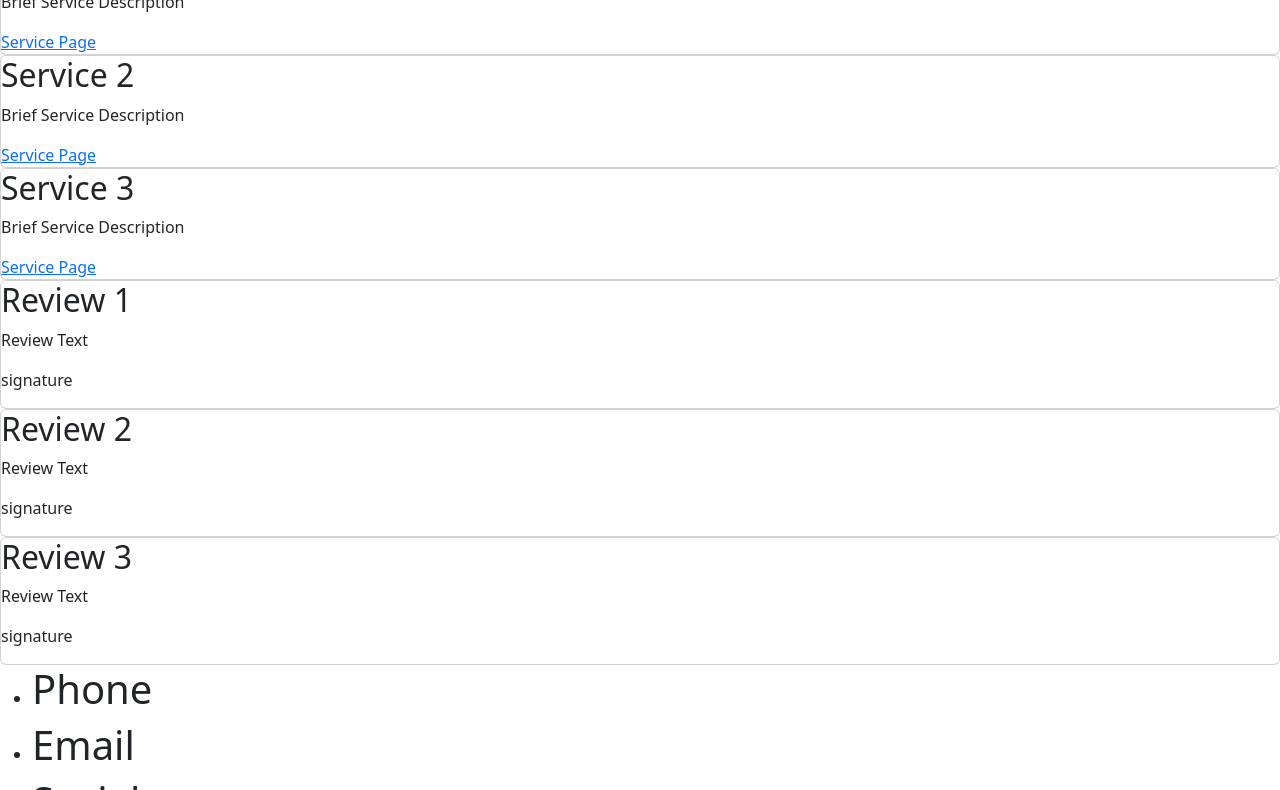
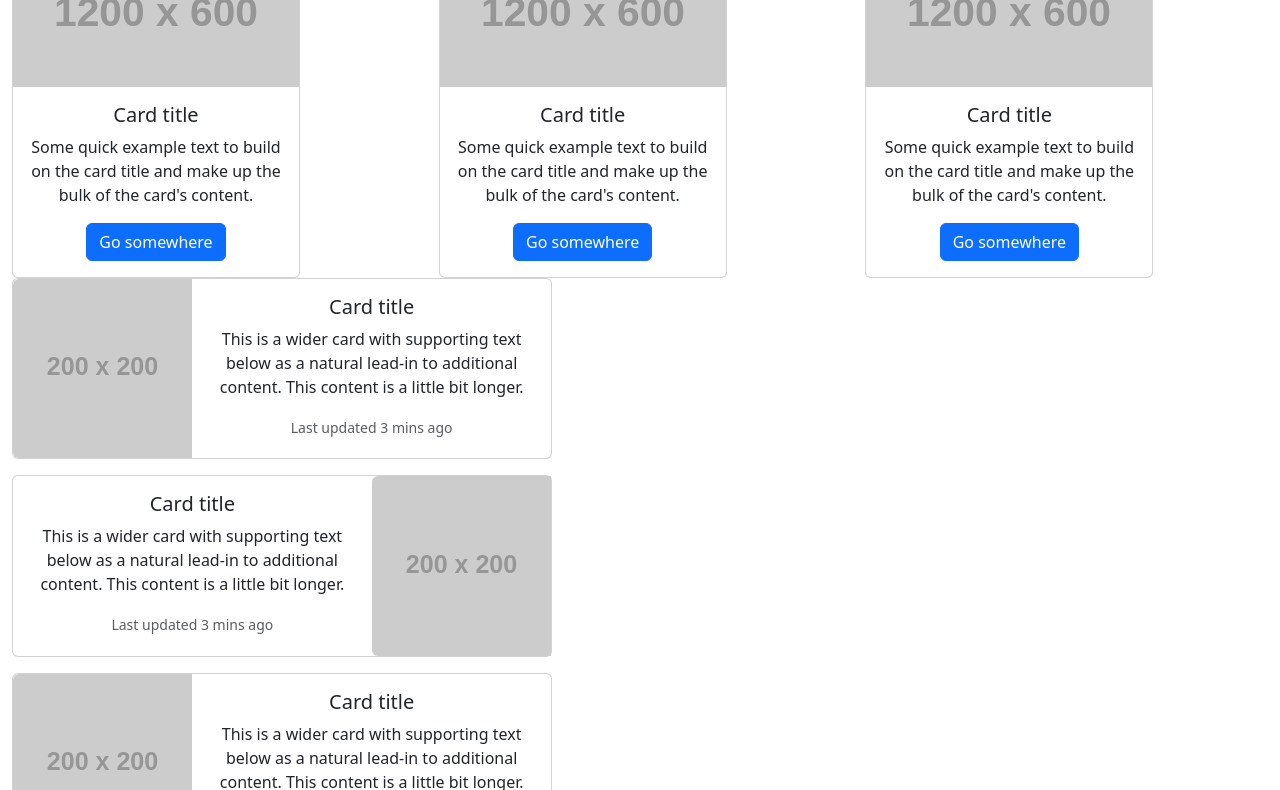
Before and after one commit to Hezakai/SCPW, a plain HTML site: page index.html in a window 1280 px wide. Shown: the part 743-1533 px from the top of the page. Drawn offline with nearby package versions, Linux system fonts and the light colour scheme; placeholder pictures from the web are drawn by us.

Commit message:
added page and review cards

```diff
--- a/assets/css/style.css
+++ b/assets/css/style.css
@@ -25,20 +25,19 @@
   position: absolute;
   left: 50%;
   transform: translateX(-50%);
-  top: 86px;
   z-index: 20;
   color: white;
   text-shadow: 2px 2px 3px rgba(0,0,0,.6);
 }
 .carousel-content h1{
   font-size: 60px;
-  width: 100%;
 }
 
 .carousel-content h3{
-  width: 100%;
+  text-align: center;
   position: absolute;
-  bottom: 0px;
   left: 50%;
   transform: translateX(-50%);
+  z-index: 20;
+  bottom: 0px;
 }
--- a/index.html
+++ b/index.html
@@ -45,59 +45,118 @@
             </div>
         </nav>
     </header>
+
     <div id="carousel" class="carousel slide carousel-fade" data-bs-ride="carousel">
         <div class="carousel-inner">
             <div class="carousel-item active">
-                <img src="./assets/img/carousel/surface_cleaner.JPEG"  alt="...">
+                <img src="./assets/img/carousel/surface_cleaner.JPEG" alt="...">
             </div>
             <div class="carousel-item">
-                <img src="./assets/img/carousel/shutterstock_1862273386.jpg"  alt="...">
+                <img src="./assets/img/carousel/shutterstock_1862273386.jpg" alt="...">
             </div>
             <div class="carousel-item">
-                <img src="./assets/img/carousel/Hero.png"  alt="...">
+                <img src="./assets/img/carousel/Hero.png" alt="...">
+            </div>
+            <div class="carousel-content">
+                <h1>South Central Power Washing</h1>
+                <h3>Columbia, Spring Hill, Franklin</h3>
             </div>
         </div>
     </div>
-    <div id="carousel-content-container">
-        <div class="carousel-content">
-            <h1>South Central Power Washing</h1>
-            <h3>Columbia, Spring Hill, Franklin</h3>
+    <div id="services" class="container-fluid text-center">
+        <div class="row">
+            <div class="col">
+                <div class="card" style="width: 18rem;">
+                    <img src="http://placehold.it/1200x600/2c3e50/000" class="card-img-top" alt="...">
+                    <div class="card-body">
+                        <h5 class="card-title">Card title</h5>
+                        <p class="card-text">Some quick example text to build on the card title and make up the bulk of
+                            the card's content.</p>
+                        <a href="#" class="btn btn-primary">Go somewhere</a>
+                    </div>
+                </div>
+            </div>
+            <div class="col">
+                <div class="card" style="width: 18rem;">
+                    <img src="http://placehold.it/1200x600/2c3e50/000" class="card-img-top" alt="...">
+                    <div class="card-body">
+                        <h5 class="card-title">Card title</h5>
+                        <p class="card-text">Some quick example text to build on the card title and make up the bulk of
+                            the card's content.</p>
+                        <a href="#" class="btn btn-primary">Go somewhere</a>
+                    </div>
+                </div>
+            </div>
+            <div class="col">
+                <div class="card" style="width: 18rem;">
+                    <img src="http://placehold.it/1200x600/2c3e50/000" class="card-img-top" alt="...">
+                    <div class="card-body">
+                        <h5 class="card-title">Card title</h5>
+                        <p class="card-text">Some quick example text to build on the card title and make up the bulk of
+                            the card's content.</p>
+                        <a href="#" class="btn btn-primary">Go somewhere</a>
+                    </div>
+                </div>
+            </div>
         </div>
     </div>
-    <section id="servicesMenu">
-        <div class="card">
-            <h2 class="servTitle">Service 1</h2>
-            <p class="servBody">Brief Service Description</p>
-            <a href="#">Service Page</a>
+    <div id="reviews" class="container-fluid text-center">
+        <div class="row">
+            <div class="col">
+                <div class="card mb-3" style="max-width: 540px;">
+                    <div class="row g-0">
+                        <div class="col-md-4">
+                            <img src="http://placehold.it/200x200/2c3e50/000" class="img-fluid rounded-start" alt="...">
+                        </div>
+                        <div class="col-md-8">
+                            <div class="card-body">
+                                <h5 class="card-title">Card title</h5>
+                                <p class="card-text">This is a wider card with supporting text below as a natural
+                                    lead-in to additional content. This content is a little bit longer.</p>
+                                <p class="card-text"><small class="text-body-secondary">Last updated 3 mins ago</small>
+                                </p>
+                            </div>
+                        </div>
+                    </div>
+                </div>
+            </div>
         </div>
-        <div class="card">
-            <h2 class="servTitle">Service 2</h2>
-            <p class="servBody">Brief Service Description</p>
-            <a href="#">Service Page</a>
+        <div class="col">
+            <div class="card mb-3" style="max-width: 540px;">
+                <div class="row g-0">
+                  <div class="col-md-8">
+                    <div class="card-body">
+                      <h5 class="card-title">Card title</h5>
+                      <p class="card-text">This is a wider card with supporting text below as a natural lead-in to additional content. This content is a little bit longer.</p>
+                      <p class="card-text"><small class="text-body-secondary">Last updated 3 mins ago</small></p>
+                    </div>
+                  </div>
+                  <div class="col-md-4">
+                    <img src="http://placehold.it/200x200/2c3e50/000" class="img-fluid rounded-start" alt="...">
+                  </div>
+                </div>
+              </div>
+
         </div>
-        <div class="card">
-            <h2 class="servTitle">Service 3</h2>
-            <p class="servBody">Brief Service Description</p>
-            <a href="#">Service Page</a>
+        <div class="col">
+            <div class="card mb-3" style="max-width: 540px;">
+                <div class="row g-0">
+                    <div class="col-md-4">
+                        <img src="http://placehold.it/200x200/2c3e50/000" class="img-fluid rounded-start" alt="...">
+                    </div>
+                    <div class="col-md-8">
+                        <div class="card-body">
+                            <h5 class="card-title">Card title</h5>
+                            <p class="card-text">This is a wider card with supporting text below as a natural lead-in to
+                                additional content. This content is a little bit longer.</p>
+                            <p class="card-text"><small class="text-body-secondary">Last updated 3 mins ago</small></p>
+                        </div>
+                    </div>
+                </div>
+            </div>
         </div>
-    </section>
-    <section id="reviews">
-        <div class="card">
-            <h2 class="revTitle">Review 1</h2>
-            <p class="revBody">Review Text</p>
-            <p class="revSig">signature</p>
-        </div>
-        <div class="card">
-            <h2 class="revTitle">Review 2</h2>
-            <p class="revBody">Review Text</p>
-            <p class="revSig">signature</p>
-        </div>
-        <div class="card">
-            <h2 class="revTitle">Review 3</h2>
-            <p class="revBody">Review Text</p>
-            <p class="revSig">signature</p>
-        </div>
-    </section>
+    </div>
+    </div>
     <section id="contact">
         <ul>
             <li>
```
